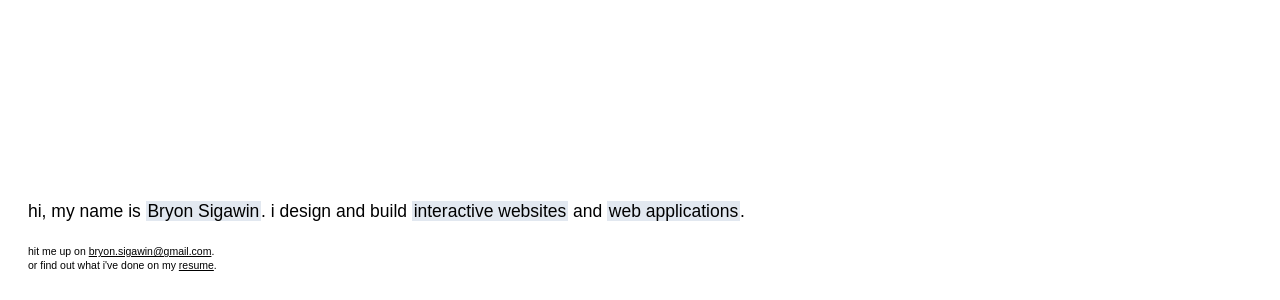
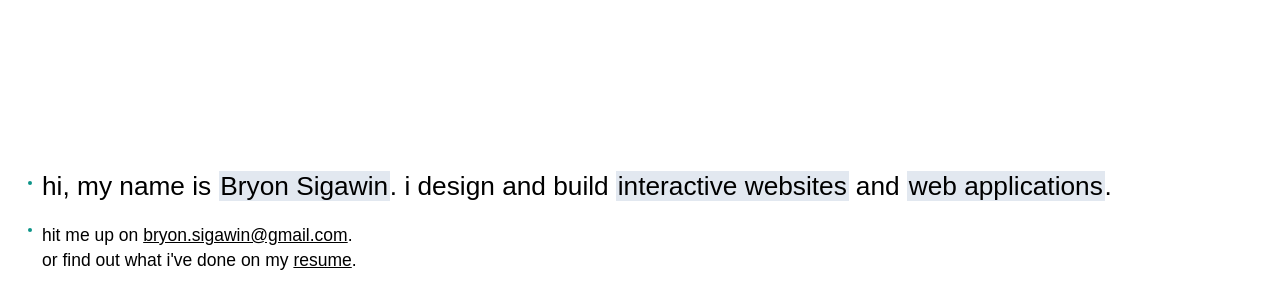
Before and after one commit to bryonsigawin/personal-site-2023, an Astro site: page / in a window 1280 px wide. Shown: the part 500-800 px from the top of the page. Built offline with nearby package versions, Linux system fonts and the light colour scheme; Astro itself is replaced by a stand-in of ours; a web font is replaced by a local one.

Commit message:
feat: add personal info

```diff
--- a/src/pages/index.astro
+++ b/src/pages/index.astro
@@ -2,23 +2,37 @@
 import Layout from "../layouts/Layout.astro";
 ---
 
-<Layout title="Welcome to Astro.">
+<Layout title="Bryon Sigawin">
   <main class="mx-auto p-8 flex justify-end flex-col h-screen font-light">
-    <div class="text-xl mb-6">
+    <div class="flex align-top gap-3">
+      <div class="rounded bg-teal-600 w-1 h-1 flex-none mt-3"></div>
+      <div class="text-3xl mb-6">
         hi, my name is
         <span class="bg-slate-200 px-0.5 font-medium">Bryon Sigawin</span>. i
         design and build
-      <span class="bg-slate-200 px-0.5 font-medium">interactive websites</span>
+        <span class="bg-slate-200 px-0.5 font-medium">interactive websites</span
+        >
         and
         <span class="bg-slate-200 px-0.5 font-medium">web applications</span>.
       </div>
-    <div class="text-xs">
-      hit me up on <a href="mailto:bryon.sigawin@gmail.com" class="underline"
-        >bryon.sigawin@gmail.com</a
+    </div>
+    <div class="flex align-top gap-3">
+      <div class="rounded bg-teal-600 w-1 h-1 flex-none mt-1.5"></div>
+      <div>
+        <div class="text-xl">
+          hit me up on <a
+            href="mailto:bryon.sigawin@gmail.com"
+            class="underline">bryon.sigawin@gmail.com</a
           >.
         </div>
-    <div class="text-xs">
-      or find out what i've done on my <a href="#" class="underline">resume</a>.
+        <div class="text-xl">
+          or find out what i've done on my <a
+            href="/bryon-sigawin-cv-2023.pdf"
+            target="_blank"
+            class="underline">resume</a
+          >.
+        </div>
+      </div>
     </div>
   </main>
 </Layout>
```
Also changed, not shown: 1 other file. Lines whose indentation alone changed are shown as unchanged.
